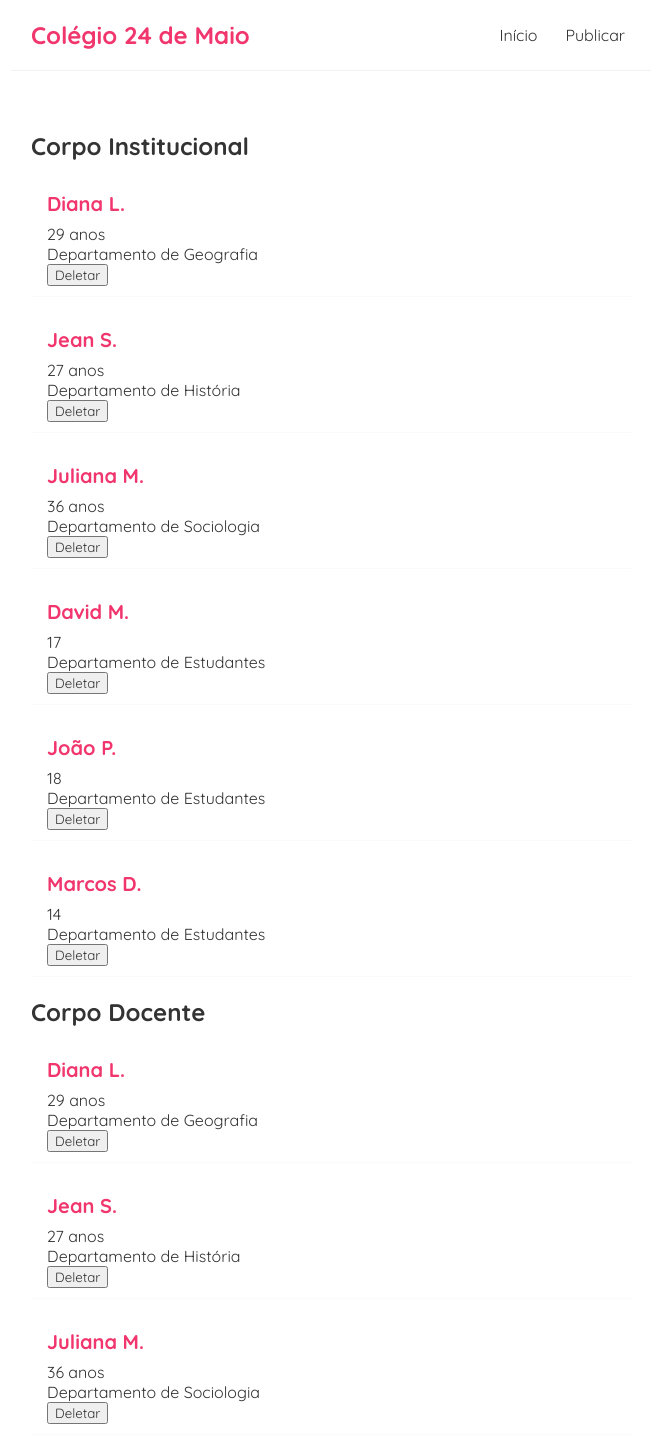
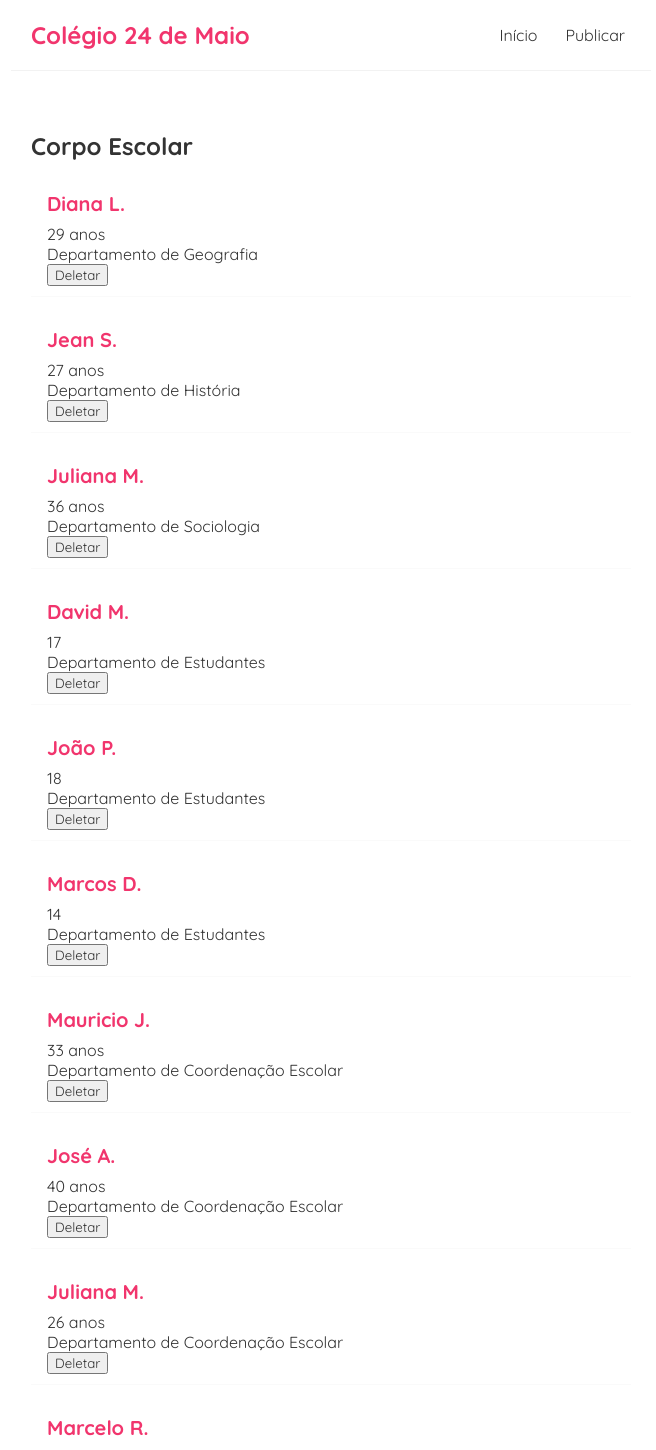
Before and after one commit to jonathanfalcao/escola, a React (Create React App) app: page / in a window 1280 px wide. Shown: the top 1450 px of the page, without its empty margins (309-965 px from the left). Built offline with nearby package versions, Linux system fonts and the light colour scheme.

Commit message:
Atualização

```diff
--- a/src/components/Home.js
+++ b/src/components/Home.js
@@ -4,12 +4,38 @@ import BlogList from './BlogList';
 const Home = () => {
 
     const [blogs, setBlogs] = useState([
-        {title: 'Diana L.', age: '29 anos', cargo: 'professor', discipline: 'Geografia', id: 11},
-        {title: 'Jean S.', age: '27 anos', cargo: 'professor', discipline: 'História', id: 12},
-        {title: 'Juliana M.', age: '36 anos', cargo: 'professor', discipline: 'Sociologia', id: 13},
-        {title: 'David M.', age: '17', cargo: 'aluno', discipline: 'Estudantes' , id: 21},
-        {title: 'João P.', age: '18', cargo: 'aluno', discipline: 'Estudantes' , id: 22},
-        {title: 'Marcos D.', age: '14', cargo: 'aluno', discipline: 'Estudantes' , id: 23}
+        // {title: , age: , cargo: , discipline: , id: },
+
+        //Professores
+        {title: 'Diana L.', age: '29 anos', cargo: 'professor', discipline: 'Geografia', id: 101},
+        {title: 'Jean S.', age: '27 anos', cargo: 'professor', discipline: 'História', id: 102},
+        {title: 'Juliana M.', age: '36 anos', cargo: 'professor', discipline: 'Sociologia', id: 103},
+
+        // Estudantes
+        {title: 'David M.', age: '17', cargo: 'aluno', discipline: 'Estudantes' , id: 201},
+        {title: 'João P.', age: '18', cargo: 'aluno', discipline: 'Estudantes' , id: 202},
+        {title: 'Marcos D.', age: '14', cargo: 'aluno', discipline: 'Estudantes' , id: 203},
+
+        // Funcionários
+        {title: 'Mauricio J.', age: '33 anos', cargo: 'funcionario', discipline: 'Coordenação Escolar', id: 301},
+        {title: 'José A.', age: '40 anos', cargo: 'funcionario', discipline: 'Coordenação Escolar', id: 302},
+        {title: 'Juliana M.', age: '26 anos', cargo: 'funcionario', discipline: 'Coordenação Escolar', id: 303},
+        {title: 'Marcelo R.', age: '21 anos', cargo: 'funcionario', discipline: 'Limpeza & Organização', id: 304},
+        {title: 'Guilherme T.', age: '29 anos', cargo: 'funcionario', discipline: 'Limpeza & Organização', id: 305},
+        {title: 'João V.', age: '35 anos', cargo: 'funcionario', discipline: 'Limpeza & Organização', id: 306},
+
+        // Matérias
+        {title: 'Língua Portuguesa', cargo: 'materia', discipline: 'Língua Portuguesa', id: 401},
+        {title: 'Matemática', cargo: 'materia', discipline: 'Matemática', id: 402},
+        {title: 'Química', cargo: 'materia', discipline: 'Química', id: 403},
+        {title: 'Física', cargo: 'materia', discipline: 'Física', id: 404},
+        {title: 'Biologia', cargo: 'materia', discipline: 'Biologia', id: 405},
+        {title: 'Geografia', cargo: 'materia', discipline: 'Geografia', id: 406},
+        {title: 'História', cargo: 'materia', discipline: 'História', id: 407},
+        {title: 'Sociologia', cargo: 'materia', discipline: 'Sociologia', id: 408},
+        {title: 'Filosofia', cargo: 'materia', discipline: 'Filosofia', id: 409},
+
+
     ]);
 
     const handleDelete = (id) => {
@@ -19,11 +45,17 @@ const Home = () => {
 
     return (
         <div className="home">
-            <BlogList blogs={blogs} title="Corpo Institucional" handleDelete={handleDelete} />
+            {/* <BlogList blogs={blogs} title="Corpo Institucional" handleDelete={handleDelete} /> */}
+
+            <BlogList blogs={blogs.filter((blog) => blog.cargo !== 'materia')} title='Corpo Escolar' handleDelete={handleDelete}/>
 
             <BlogList blogs={blogs.filter((blog) => blog.cargo === 'professor')} title='Corpo Docente' handleDelete={handleDelete} />
 
             <BlogList blogs={blogs.filter((blog) => blog.cargo === 'aluno')} title='Corpo Discente' handleDelete={handleDelete} />
+
+            <BlogList blogs={blogs.filter((blog) => blog.cargo === 'funcionario')} title='Corpo Institucional' handleDelete={handleDelete} />
+
+            <BlogList blogs={blogs.filter((blog) => blog.cargo === 'materia')} title='Matérias Escolares' handleDelete={handleDelete} />
         </div>
      );
 }
```
